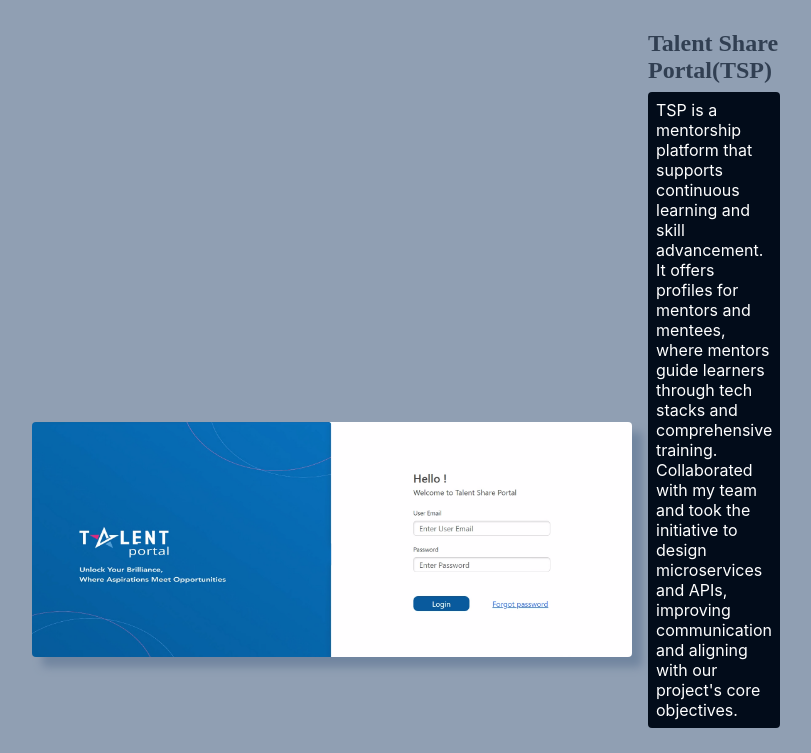
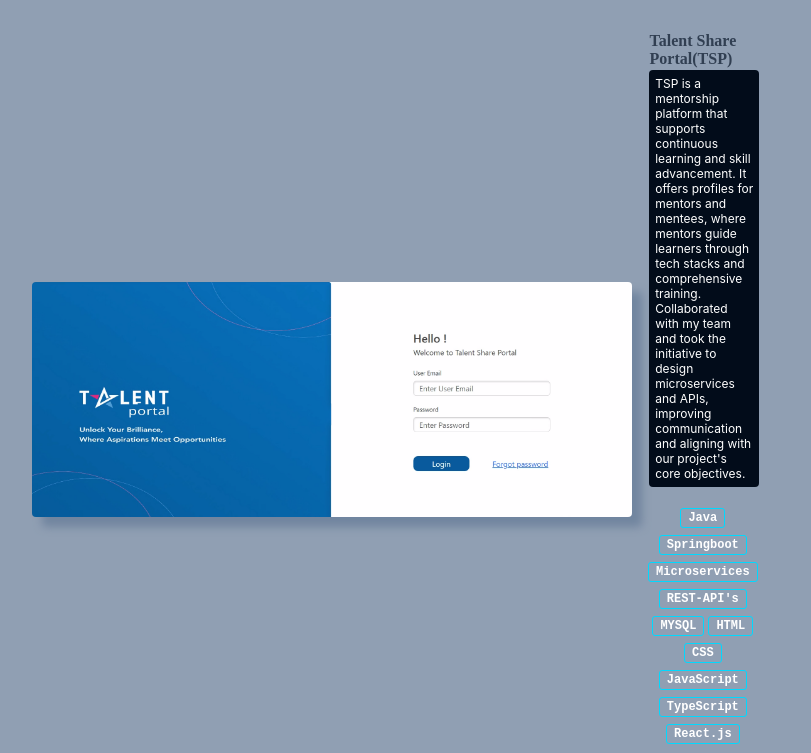
Before and after one commit to rahul2011421/rahul2011421.github.io, a React (Create React App) app: page / in a window 1280 px wide. Shown: the part 2748-3501 px from the top of the page, without its empty margins (364-1175 px from the left). Built offline with nearby package versions, Linux system fonts and the light colour scheme; a web font is replaced by a local one.

Commit message:
adjusted font size of the project contents

```diff
--- a/src/App.css
+++ b/src/App.css
@@ -238,7 +238,7 @@
   position: relative;
   height: auto;
   width: 100%;
-  max-height: 300px;
+  max-height: 400px;
   object-fit: cover;
   border-radius: 4px;
   margin-right: 1em;
@@ -257,24 +257,25 @@
 
 #proj-title {
   font-family: 'Tilt Neon', cursive;
-  font-size: 1.5em;
+  font-size: 1em;
   color: #313F52;
-  margin: 0;
+  margin: 0.1em;
   word-wrap: break-word;
 }
 #proj-desc {
   background-color: #020c1a;
   border-radius: 4px;
+  font-size: 0.75em;
   color: white;
   padding: 0.5em;
-  margin: 0.5em 0;
+  margin: 0.10em;
   box-sizing: border-box;
 }
 
 #proj-tech {
   display: flex;
   flex-wrap: wrap;
-  gap: 5px;
+  gap: 1px;
   justify-content: center;
   align-items: center;
 }
```
